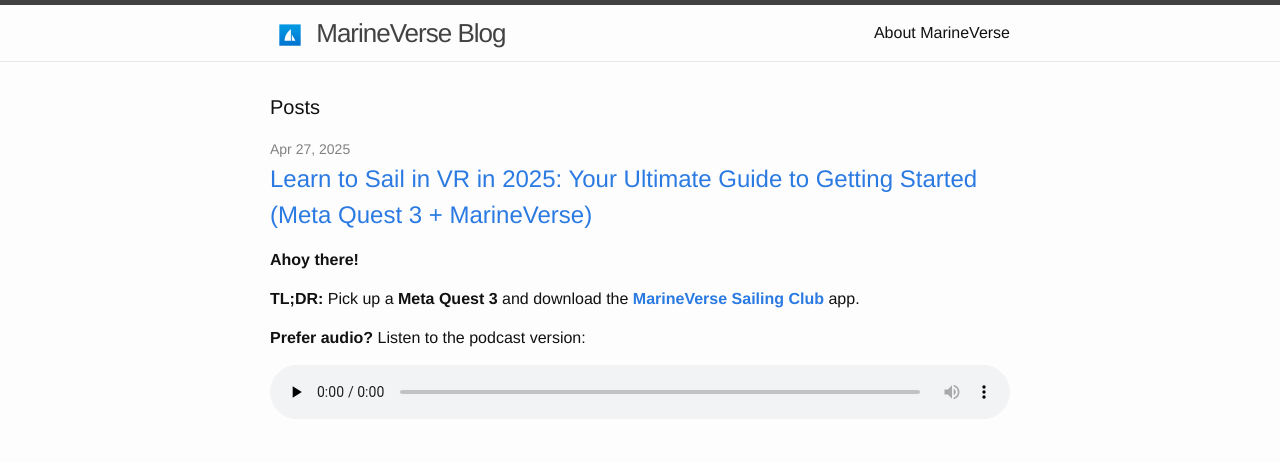
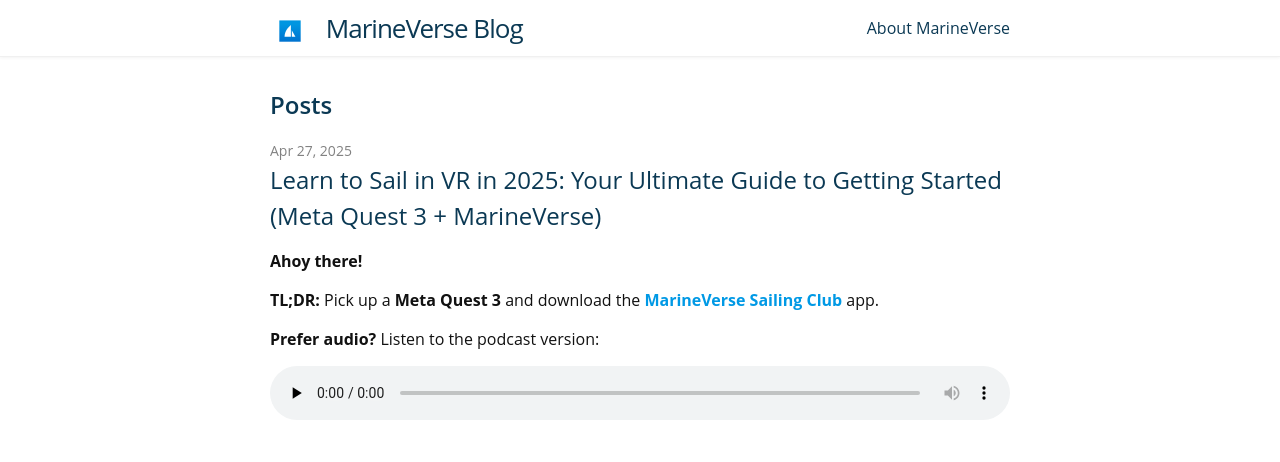
Before and after one commit to marineverse/marineverse.github.io, a Jekyll site: the page built from index.html, in a window 1280 px wide. Shown: the top 462 px of the page. Built offline with Jekyll 4.4.1, drawn with Linux system fonts in a browser that asks for light colours; the list of posts is cut into pages by our own code; grey boxes are pictures that could not be loaded.

Commit message:
updatign blog style

```diff
--- a/_sass/_base.scss
+++ b/_sass/_base.scss
@@ -95,7 +95,8 @@
  * Headings
  */
 h1, h2, h3, h4, h5, h6 {
-    font-weight: $base-font-weight;
+    font-weight: 600;
+    color: $marineverse-dark-blue;
 }
 
 
@@ -106,13 +107,14 @@
 a {
     color: $brand-color;
     text-decoration: none;
+    transition: color 0.2s;
 
     &:visited {
         color: darken($brand-color, 15%);
     }
 
     &:hover {
-        color: $text-color;
+        color: darken($brand-color, 25%);
         text-decoration: underline;
     }
 }
--- a/_sass/_layout.scss
+++ b/_sass/_layout.scss
@@ -2,9 +2,11 @@
  * Site header
  */
 .site-header {
-    border-top: 5px solid $grey-color-dark;
-    border-bottom: 1px solid $grey-color-light;
+    border-top: none;
+    border-bottom: 1px solid #f0f0f0;
     min-height: 56px;
+    background-color: #ffffff;
+    box-shadow: 0 1px 3px rgba(0,0,0,0.05);
 
     // Positioning context for the mobile navigation icon
     position: relative;
@@ -12,7 +14,7 @@
 
 .site-title {
     font-size: 26px;
-    font-weight: 300;
+    font-weight: 500;
     line-height: 56px;
     letter-spacing: -1px;
     margin-bottom: 0;
@@ -20,7 +22,7 @@
 
     &,
     &:visited {
-        color: $grey-color-dark;
+        color: $marineverse-dark-blue;
     }
 }
 
@@ -33,8 +35,9 @@
     }
 
     .page-link {
-        color: $text-color;
+        color: $marineverse-dark-blue;
         line-height: $base-line-height;
+        font-weight: 500;
 
         // Gaps between nav items, but not on the last one
         &:not(:last-child) {
@@ -98,13 +101,15 @@
  * Site footer
  */
 .site-footer {
-    border-top: 1px solid $grey-color-light;
+    border-top: 1px solid #f0f0f0;
     padding: $spacing-unit 0;
+    background-color: #f9f9f9;
 }
 
 .footer-heading {
     font-size: 18px;
     margin-bottom: $spacing-unit / 2;
+    color: $marineverse-dark-blue;
 }
 
 .contact-list,
@@ -169,10 +174,13 @@
  */
 .page-content {
     padding: $spacing-unit 0;
+    position: relative;
 }
 
 .page-heading {
-    font-size: 20px;
+    font-size: 24px;
+    font-weight: 600;
+    color: $marineverse-dark-blue;
 }
 
 .post-list {
@@ -181,6 +189,8 @@
 
     > li {
         margin-bottom: $spacing-unit;
+        padding-bottom: 20px;
+        border-bottom: 1px solid #f0f0f0;
     }
 }
 
@@ -192,8 +202,14 @@
 .post-link {
     display: block;
     font-size: 24px;
+    font-weight: 500;
+    color: $marineverse-dark-blue;
+
+    &:hover {
+        color: $brand-color;
+        text-decoration: none;
+    }
 }
-
 
 
 /**
@@ -204,12 +220,14 @@
 }
 
 .post-title {
-    font-size: 42px;
+    font-size: 32px;
     letter-spacing: -1px;
-    line-height: 1;
+    line-height: 1.2;
+    color: $marineverse-dark-blue;
+    font-weight: 600;
 
     @include media-query($on-laptop) {
-        font-size: 36px;
+        font-size: 28px;
     }
 }
 
--- /dev/null
+++ b/_sass/_marineverse-brand.scss
@@ -0,0 +1,125 @@
+/**
+ * MarineVerse Brand Styling
+ */
+
+// Brand Colors
+$brand-color: #0099e5; // Based on the blue in "virtual reality" text
+$marineverse-dark-blue: #0B3954; // For headings and important text
+
+// Typography Enhancements
+h1, h2, h3, h4, h5, h6 {
+  color: $marineverse-dark-blue;
+  font-weight: 600;
+}
+
+// Button Styling
+.button, button, input[type="submit"] {
+  background-color: $brand-color;
+  color: white;
+  padding: 10px 20px;
+  border-radius: 4px;
+  border: none;
+  font-weight: 500;
+  text-transform: uppercase;
+  font-size: 14px;
+  transition: background-color 0.3s;
+
+  &:hover {
+    background-color: darken($brand-color, 10%);
+    text-decoration: none;
+    color: white;
+  }
+}
+
+// Post styling enhancements
+.post-title {
+  font-size: 32px;
+  font-weight: 600;
+  color: $marineverse-dark-blue;
+}
+
+.post-link {
+  color: $marineverse-dark-blue;
+  font-weight: 500;
+
+  &:hover {
+    color: $brand-color;
+    text-decoration: none;
+  }
+}
+
+.post-list > li {
+  padding-bottom: 20px;
+  margin-bottom: 30px;
+  border-bottom: 1px solid #f0f0f0;
+}
+
+// Links and anchors
+a {
+  color: $brand-color;
+  transition: color 0.2s;
+
+  &:visited {
+    color: darken($brand-color, 15%);
+  }
+
+  &:hover {
+    color: darken($brand-color, 25%);
+  }
+}
+
+// Sailing-themed visual elements
+.page-content {
+  position: relative;
+
+  &:before {
+    content: "";
+    position: absolute;
+    top: 20px;
+    right: 20px;
+    width: 200px;
+    height: 150px;
+    opacity: 0.1;
+    z-index: -1;
+    pointer-events: none;
+  }
+}
+
+// Add custom styling for the header to better match MarineVerse
+.site-header {
+  .site-title img {
+    margin-right: 10px;
+    vertical-align: middle;
+  }
+}
+
+// Improve readability of post content
+.post-content {
+  p {
+    margin-bottom: 20px;
+    line-height: 1.6;
+  }
+
+  h2 {
+    font-size: 28px;
+    margin-top: 30px;
+
+    @include media-query($on-laptop) {
+      font-size: 24px;
+    }
+  }
+
+  h3 {
+    font-size: 22px;
+
+    @include media-query($on-laptop) {
+      font-size: 20px;
+    }
+  }
+
+  img {
+    margin: 20px 0;
+    border-radius: 4px;
+    box-shadow: 0 1px 3px rgba(0,0,0,0.1);
+  }
+}
--- a/css/main.scss
+++ b/css/main.scss
@@ -3,10 +3,8 @@
 ---
 @charset "utf-8";
 
-
-
 // Our variables
-$base-font-family: "Helvetica Neue", Helvetica, Arial, sans-serif;
+$base-font-family: "Barlow", "Open Sans", "Helvetica Neue", Helvetica, Arial, sans-serif;
 $base-font-size:   16px;
 $base-font-weight: 400;
 $small-font-size:  $base-font-size * 0.875;
@@ -15,8 +13,8 @@
 $spacing-unit:     30px;
 
 $text-color:       #111;
-$background-color: #fdfdfd;
-$brand-color:      #2a7ae2;
+$background-color: #ffffff;
+$brand-color:      #0099e5;
 
 $grey-color:       #828282;
 $grey-color-light: lighten($grey-color, 40%);
@@ -46,6 +44,7 @@
 
 // Import partials from `sass_dir` (defaults to `_sass`)
 @import
+        "marineverse-brand",
         "base",
         "layout",
         "syntax-highlighting"
```
